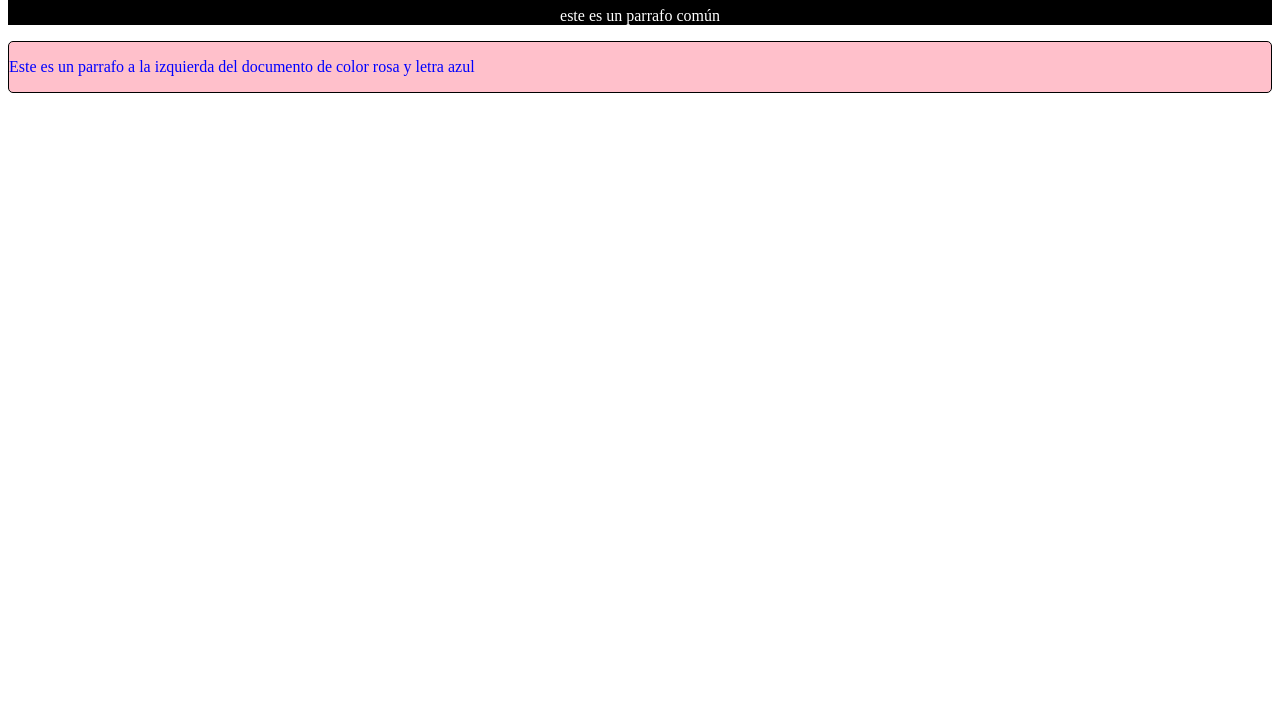
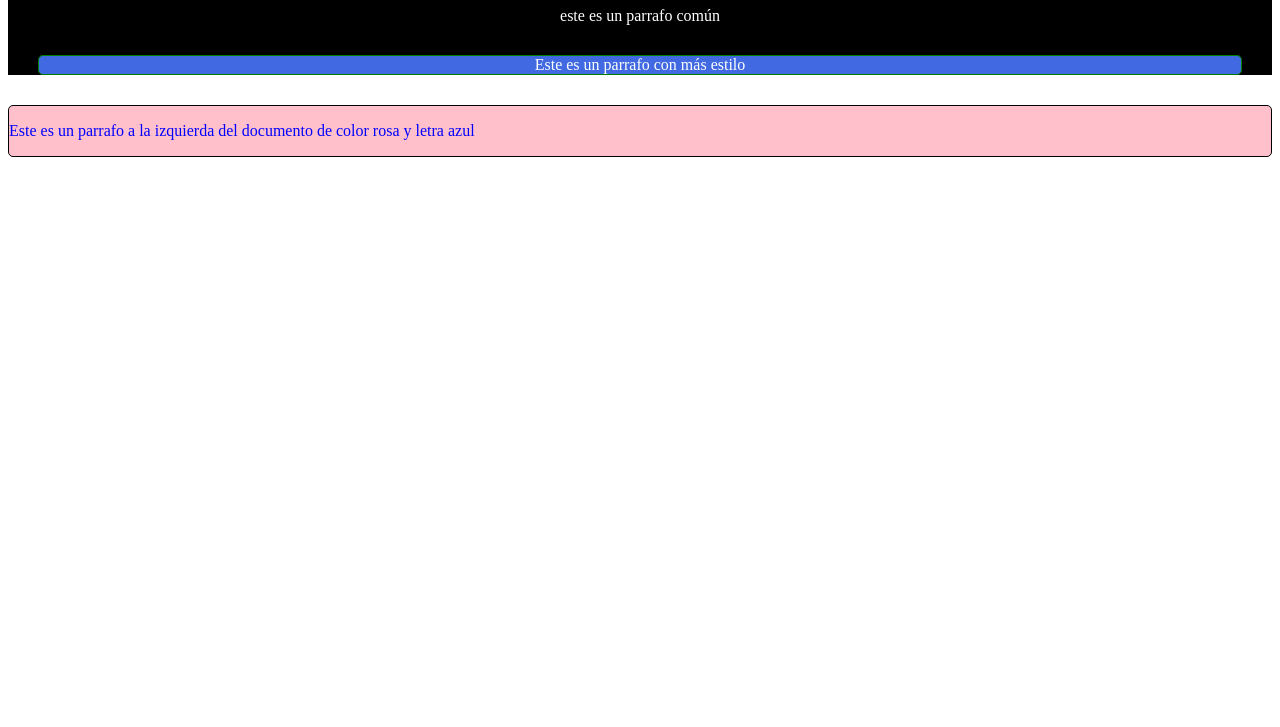
Before and after one commit to ikevinmejia/proyecto2, a plain HTML site: page index.html in a window 1280 px wide. Shown: the part 73-800 px from the top of the page. Drawn offline with Linux system fonts and the light colour scheme.

Commit message:
Agregué texto con estilo

```diff
--- a/css/estilos.css
+++ b/css/estilos.css
@@ -4,6 +4,14 @@
     text-align: center;
 }
 
+.estilo {
+    border: solid 1px green;
+    border-radius: 5px;
+    background-color: royalblue;
+    color: red
+    padding: 30px;
+    margin: 30px;
+}
 .parrafo {
     border: solid 1px black;
     border-radius: 5px;
--- a/index.html
+++ b/index.html
@@ -10,6 +10,7 @@
     <div class="container">
         <h1>Este es el titulo del nuevo proyecto</h1>
         <p>este es un parrafo común</p>
+            <p class="estilo">Este es un parrafo con más estilo</p>
     </div>
 
     <div class="parrafo">
```
